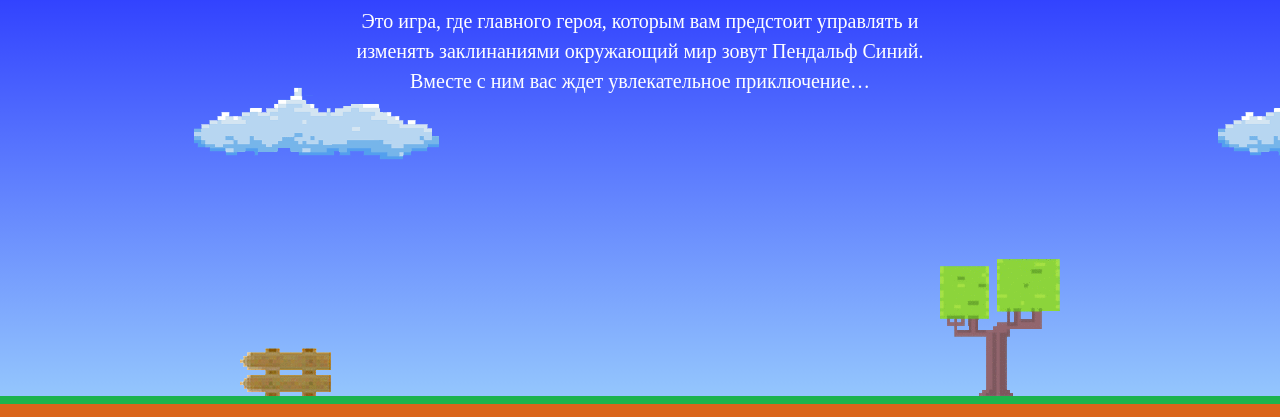
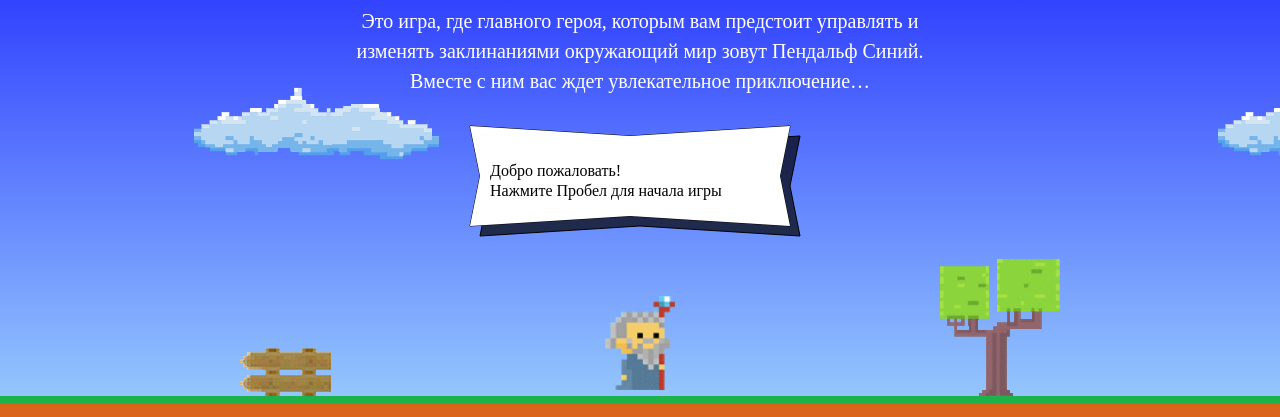
Before and after one commit to vitali-usik/821819-code-and-magick, a website: page index.html in a window 1280 px wide. Shown: the part 203-620 px from the top of the page. Drawn offline with Linux system fonts and the light colour scheme; a web font is replaced by a local one.

Commit message:
Исправил опечатку

```diff
--- a/index.html
+++ b/index.html
@@ -191,13 +191,13 @@
   };
 
   var getWizardHeight = function () {
-    return wizarWidth * 1.337
+    return wizardWidth * 1.337
   };
 
   var getWizardX = function (width) {
     return (width - wizardWidth) / 2;
   };
-
+l;
   var getWizardY = function (height) {
     return height * 0.33;
   };
```
